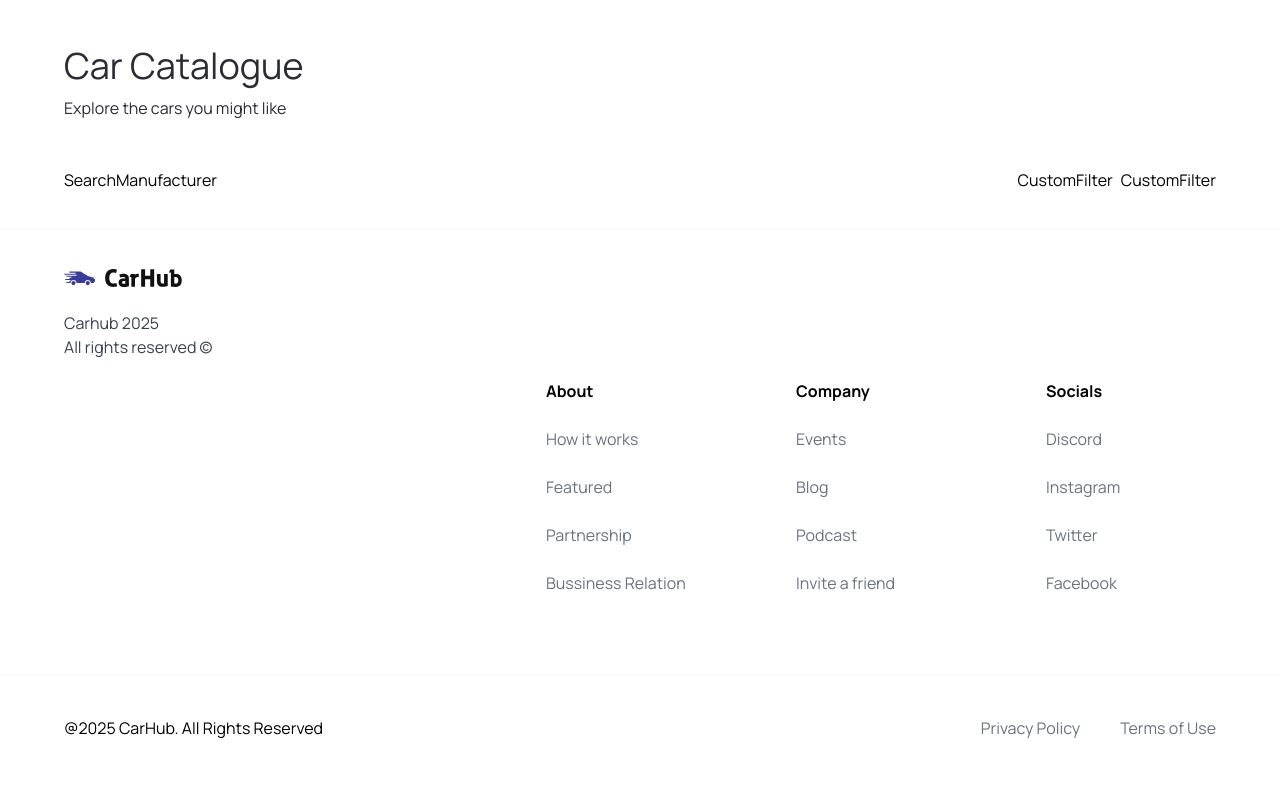
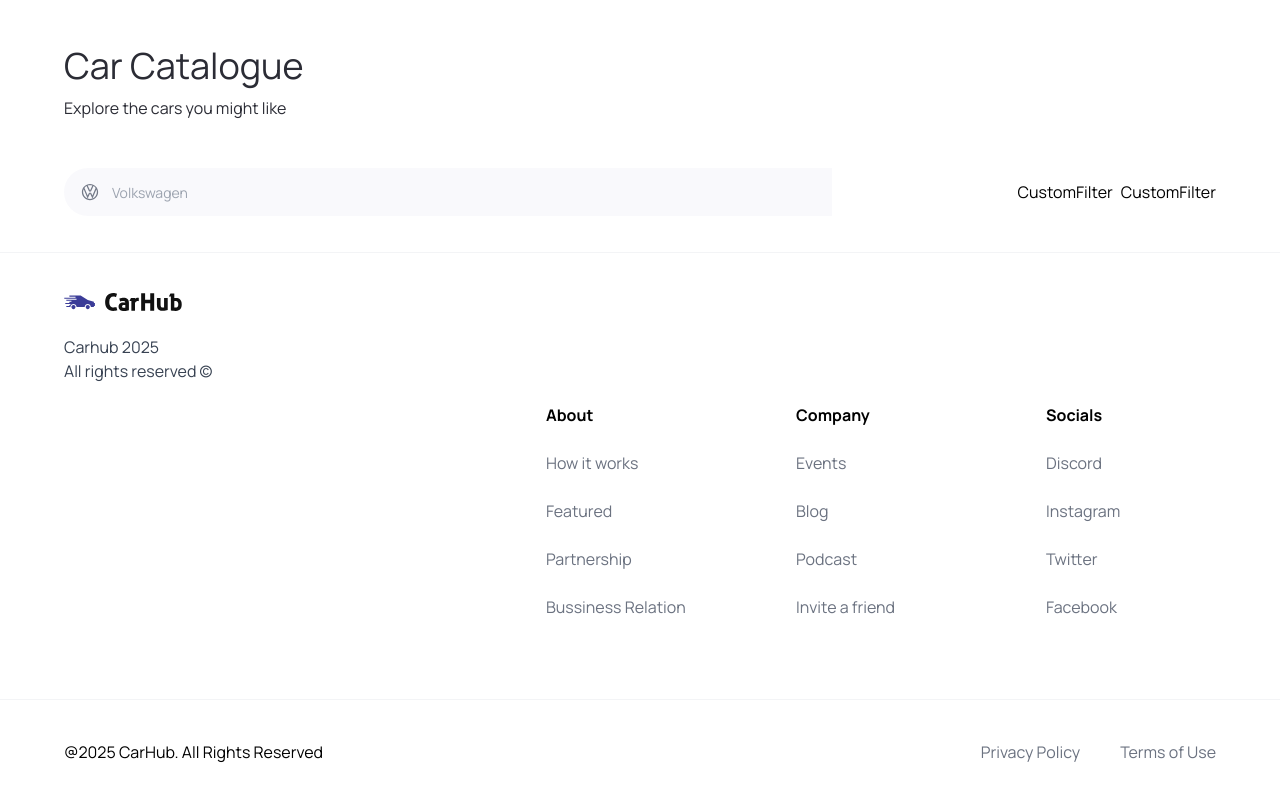
Before and after one commit to hectorbiminchumo/Project-Next15-Car-ShowCase-SSR, a Next.js app: page / in a window 1280 px wide. Shown: the part 898-1698 px from the top of the page. Built offline with nearby package versions, Linux system fonts and the light colour scheme.

Commit message:
feat: using headless ui and add searchManufacturer

```diff
--- a/components/SearchManufacturer.tsx
+++ b/components/SearchManufacturer.tsx
@@ -1,8 +1,65 @@
+'use client'
+import { useState, Fragment } from 'react'
+import { Combobox, ComboboxButton, ComboboxInput, ComboboxOption, ComboboxOptions, Transition } from '@headlessui/react'
 import { SearchManufacturerProps } from '@/types'
+import Image from 'next/image'
+import { manufacturers } from '@/constants'
+
 
 const SearchManufacturer = ({ manufacturer, setManufacturer}: SearchManufacturerProps) => {
+  const [query, setQuery] = useState('')
+  const filteredManufacturers = query === "" ? manufacturers : manufacturers.filter((item) => (
+    item.toLowerCase()
+      .replace(/\s+/g,"")
+      .includes(query.toLowerCase().replace(/\s+/g, ""))
+  ))
   return (
-    <div>SearchManufacturer</div>
+    <div className='search-manufacturer'>
+      <Combobox>
+        <div className='relative w-full'>
+         <ComboboxButton className="absolute top-[14px]">
+          <Image
+            src='/car-logo.svg'
+            width={20}
+            height={20}
+            className="ml-4"
+            alt='Car Logo'
+          />
+         </ComboboxButton>
+         <ComboboxInput
+          className='search-manufacturer__input'
+          placeholder='Volkswagen'
+          displayValue={(manufacturer:string) => manufacturer}
+          onChange={(e) => setQuery(e.target.value)}
+         />
+         <Transition
+          as={Fragment}
+          leave="transition ease-in duration-100"
+          leaveFrom='opacity-100'
+          leaveTo='opacity-0'
+          afterLeave={() => setQuery('')}
+         >
+          <ComboboxOptions>
+            { (
+              filteredManufacturers.map((item) => (
+                <ComboboxOption
+                  key={item}
+                  className={({active}) => `relative search-manufacturer__option ${active? 'bg-primary-blue text-white': 'text-gray-900'}
+                  `}
+                  value={item}
+                >
+                  {item}
+                </ComboboxOption>
+              ))
+            )
+          }
+
+          </ComboboxOptions>
+
+         </Transition>
+        </div>
+      </Combobox>
+    </div>
   )
 }
 
```
Also changed, not shown: package.json (+5 -4 lines), 2 other files (tests, documents, lock files or other folders).
